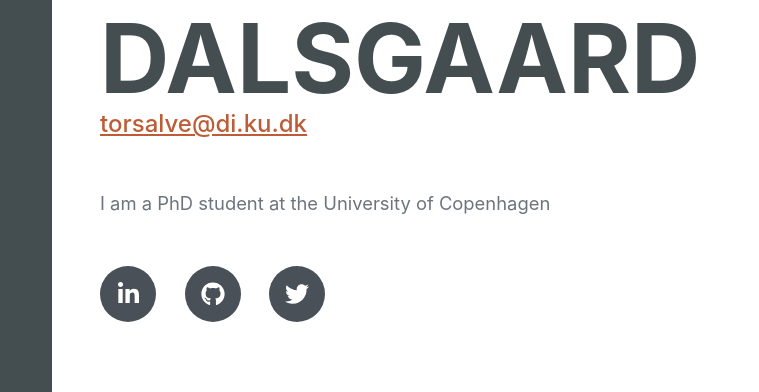
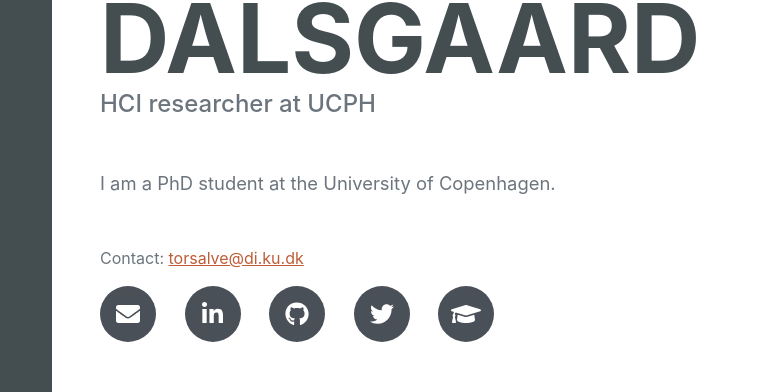
Before and after one commit to TorSalve/torsalve-homepage, a plain HTML site: page index.html in a window 1280 px wide. Shown: the part 282-674 px from the top of the page, 220-979 px from the left. Drawn offline with nearby package versions, Linux system fonts and the light colour scheme; a web font is replaced by a local one.

Commit message:
homepage

```diff
--- a/index.html
+++ b/index.html
@@ -85,30 +85,48 @@
           <h1 class="mb-0">
             <span class="text-primary">Tor-Salve Dalsgaard</span>
           </h1>
-          <div class="subheading mb-5">
-            <a href="mailto:name@email.com">torsalve@di.ku.dk</a>
-          </div>
+          <div class="subheading mb-5">HCI researcher at UCPH</div>
           <p class="lead mb-5">
-            I am a PhD student at the University of Copenhagen
+            I am a PhD student at the University of Copenhagen.
+          </p>
+          <p class="">
+            Contact: <a href="mailto:name@email.com">torsalve@di.ku.dk</a>
           </p>
           <div class="social-icons">
             <a
               class="social-icon"
               target="_blank"
+              href="mailto:torsalve@di.ku.dk"
+              title="Email adress"
+              ><i class="fa fa-envelope"></i
+            ></a>
+            <a
+              class="social-icon"
+              target="_blank"
               href="https://www.linkedin.com/in/tor-salve-dalsgaard/"
+              title="LinkedIn profile"
               ><i class="fab fa-linkedin-in"></i
             ></a>
             <a
               class="social-icon"
               target="_blank"
               href="https://github.com/TorSalve"
+              title="GitHub profile"
               ><i class="fab fa-github"></i
             ></a>
             <a
               class="social-icon"
               target="_blank"
               href="https://twitter.com/TorSalve"
+              title="Twitter profile"
               ><i class="fab fa-twitter"></i
+            ></a>
+            <a
+              class="social-icon"
+              target="_blank"
+              href="https://scholar.google.com/citations?hl=en&user=RVTz6jgAAAAJ"
+              title="Google Scholar profile"
+              ><i class="fa fa-graduation-cap"></i
             ></a>
           </div>
         </div>
```
